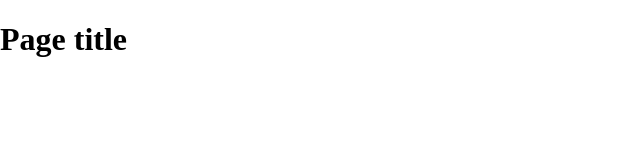
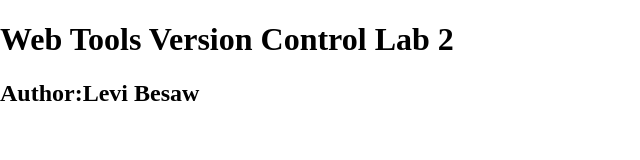
Before and after one commit to besawlevi/Webtools_github_intro_Besaw, a plain HTML site: page index.html in a window 1280 px wide. Shown: the whole page, without its empty margins (0-640 px from the left). Drawn offline with nearby package versions, Linux system fonts and the light colour scheme.

Commit message:
Second Commit. Modified index to change title and add author
Changed h1 tag to appropriate title and added an h2 tag for author description

```diff
--- a/index.html
+++ b/index.html
@@ -14,7 +14,8 @@
     </head>
     <body>
     <header>
-	<h1>Page title</h1>
+	<h1>Web Tools Version Control Lab 2</h1>
+    <h2>Author:Levi Besaw</h2>
     </header>
     <nav id="pageNav">
     </nav>
```
